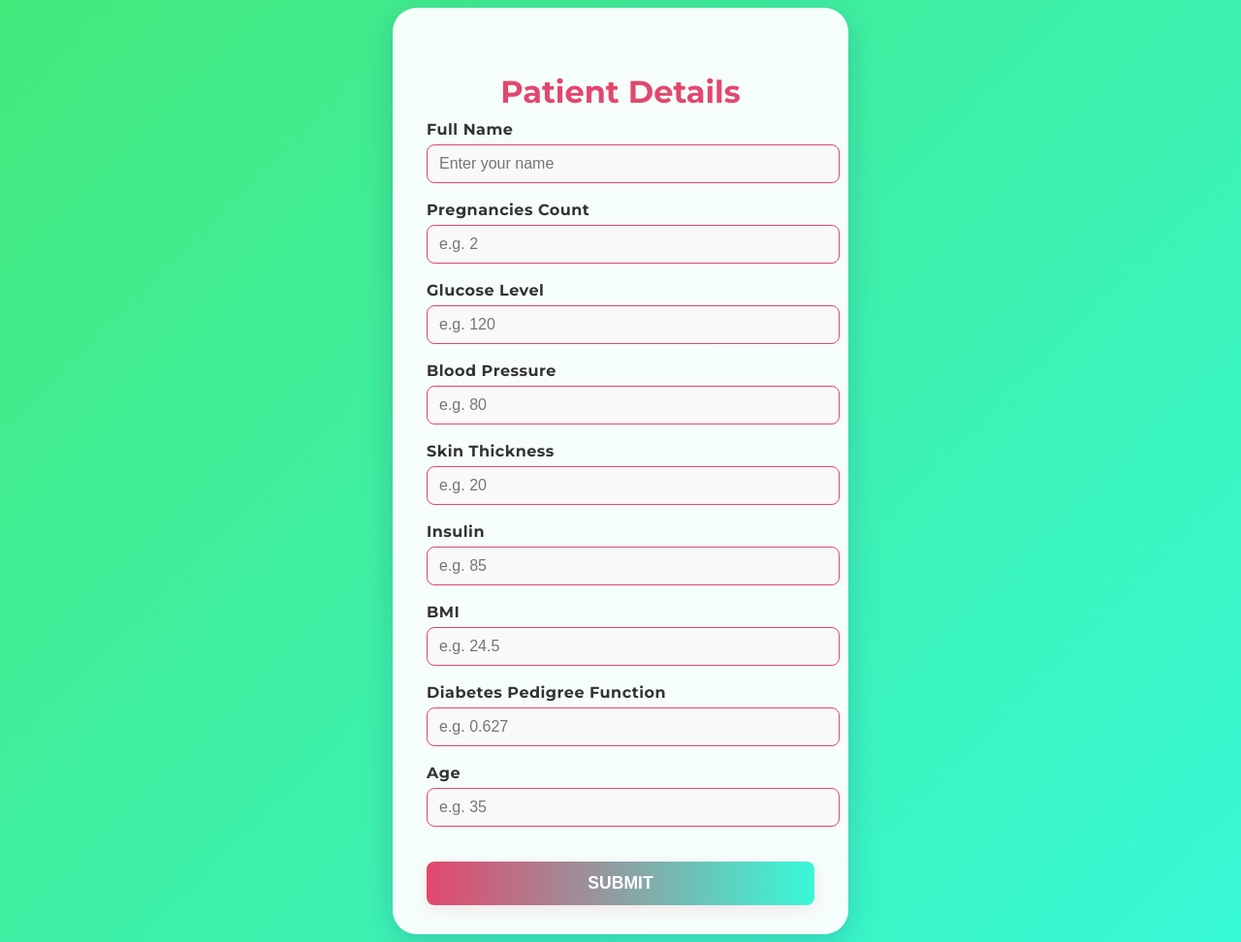
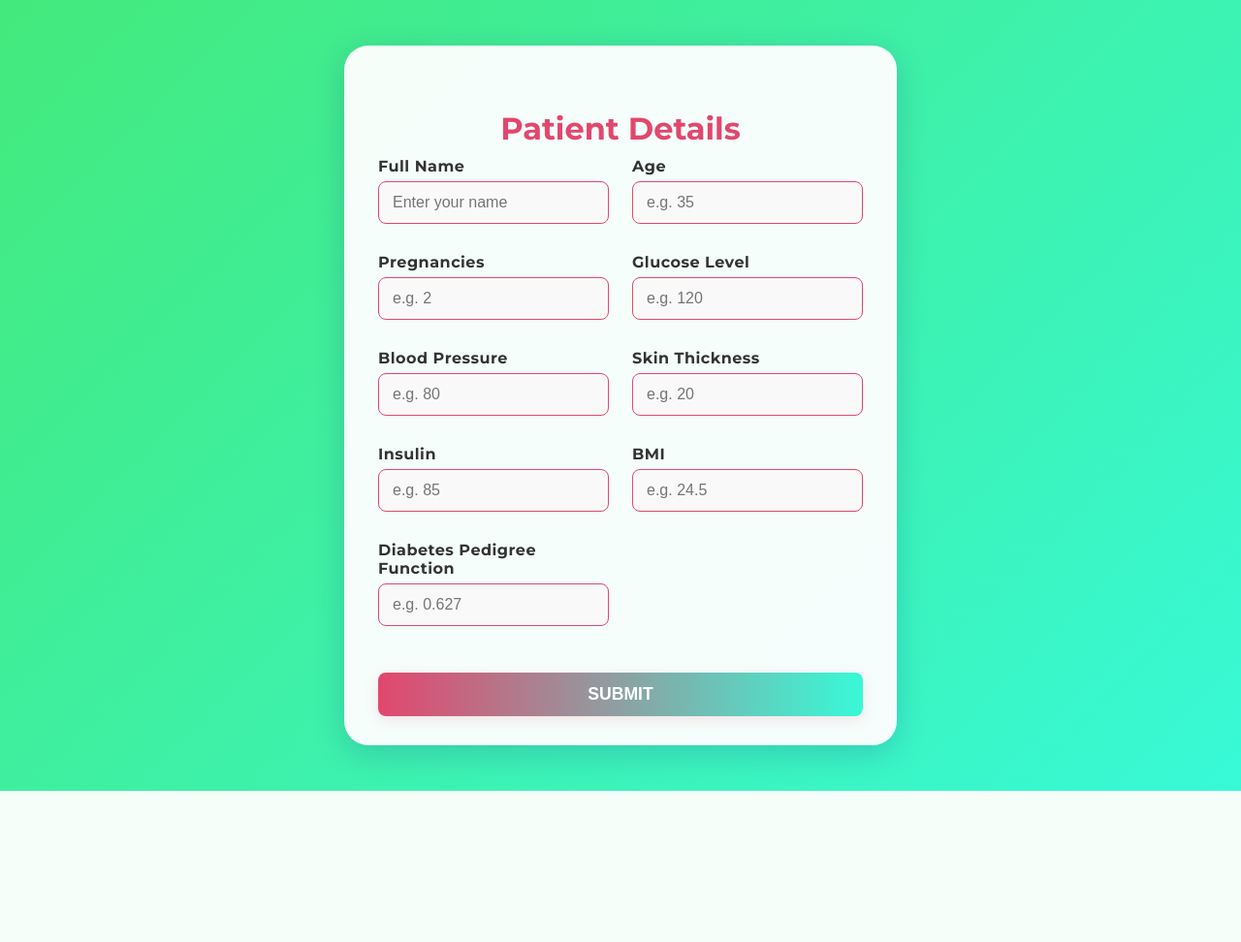
Before and after one commit to VHITMAN2025/GWING_Projects, a Flask app: page / in a window 1280 px wide. Shown: the whole page at 97% size. After the commit the page ends 816 px from the top, so only its background shows below. Run offline with Flask 3, Linux system fonts and the light colour scheme; parts of the project's set-up code (start-up, migrations or seed data) failed here and were passed over.

Commit message:
Added flask

```diff
--- a/templates/form.html
+++ b/templates/form.html
@@ -24,7 +24,7 @@
             display: flex;
             flex-direction: column;
             align-items: center;
-            width: 400px;
+            width: 500px;
         }
 
         h2 {
@@ -34,10 +34,18 @@
             font-weight: 700;
         }
 
-        .form-group {
+        .form-grid {
+            display: grid;
+            grid-template-columns: 1fr 1fr;
+            gap: 18px 24px;
             width: 100%;
             margin-bottom: 18px;
-            text-align: left;
+        }
+
+        .form-group {
+            display: flex;
+            flex-direction: column;
+            margin-bottom: 12px;
         }
 
         label {
@@ -51,13 +59,14 @@
         input[type="text"],
         input[type="number"] {
             width: 100%;
-            padding: 10px 12px;
+            padding: 12px 14px;
             border: 1.5px solid #e2476e;
             border-radius: 8px;
             font-size: 1rem;
             outline: none;
             transition: border 0.2s;
             background: #f9f9f9;
+            box-sizing: border-box;
         }
 
         input[type="text"]:focus,
@@ -86,10 +95,14 @@
             transform: translateY(-2px) scale(1.03);
         }
 
-        @media (max-width: 500px) {
+        @media (max-width: 700px) {
             .container {
                 width: 95vw;
                 padding: 25px 8vw;
+            }
+
+            .form-grid {
+                grid-template-columns: 1fr;
             }
         }
     </style>
@@ -99,41 +112,51 @@
     <form action="/predict" method="post">
         <div class="container">
             <h2>Patient Details</h2>
+            <div class="form-grid">
                 <div class="form-group">
                     <label for="name">Full Name</label>
                     <input id="name" name="name" type="text" placeholder="Enter your name" required>
                 </div>
                 <div class="form-group">
-                <label for="pregnancies">Pregnancies Count</label>
-                <input id="pregnancies" name="pregnancies" type="number" min="0" placeholder="e.g. 2" required inputmode="numeric" onwheel="this.blur()">
+                    <label for="age">Age</label>
+                    <input id="age" name="age" type="number" min="0" placeholder="e.g. 35" required inputmode="numeric"
+                        onwheel="this.blur()">
+                </div>
+                <div class="form-group">
+                    <label for="pregnancies">Pregnancies</label>
+                    <input id="pregnancies" name="pregnancies" type="number" min="0" placeholder="e.g. 2" required
+                        inputmode="numeric" onwheel="this.blur()">
                 </div>
                 <div class="form-group">
                     <label for="glucose">Glucose Level</label>
-                <input id="glucose" name="glucose" type="number" min="0" placeholder="e.g. 120" required inputmode="numeric" onwheel="this.blur()">
+                    <input id="glucose" name="glucose" type="number" min="0" placeholder="e.g. 120" required
+                        inputmode="numeric" onwheel="this.blur()">
                 </div>
                 <div class="form-group">
                     <label for="bp">Blood Pressure</label>
-                <input id="bp" name="bp" type="number" min="0" placeholder="e.g. 80" required inputmode="numeric" onwheel="this.blur()">
+                    <input id="bp" name="bp" type="number" min="0" placeholder="e.g. 80" required inputmode="numeric"
+                        onwheel="this.blur()">
                 </div>
                 <div class="form-group">
                     <label for="skin">Skin Thickness</label>
-                <input id="skin" name="skin" type="number" min="0" placeholder="e.g. 20" required inputmode="numeric" onwheel="this.blur()">
+                    <input id="skin" name="skin" type="number" min="0" placeholder="e.g. 20" required
+                        inputmode="numeric" onwheel="this.blur()">
                 </div>
                 <div class="form-group">
                     <label for="insulin">Insulin</label>
-                <input id="insulin" name="insulin" type="number" min="0" placeholder="e.g. 85" required inputmode="numeric" onwheel="this.blur()">
+                    <input id="insulin" name="insulin" type="number" min="0" placeholder="e.g. 85" required
+                        inputmode="numeric" onwheel="this.blur()">
                 </div>
                 <div class="form-group">
                     <label for="bmi">BMI</label>
-                <input id="bmi" name="bmi" type="number" step="0.1" min="0" placeholder="e.g. 24.5" required inputmode="decimal" onwheel="this.blur()">
+                    <input id="bmi" name="bmi" type="number" step="0.1" min="0" placeholder="e.g. 24.5" required
+                        inputmode="decimal" onwheel="this.blur()">
                 </div>
                 <div class="form-group">
                     <label for="dpf">Diabetes Pedigree Function</label>
-                <input id="dpf" name="dpf" type="number" step="0.01" min="0" placeholder="e.g. 0.627" required inputmode="decimal" onwheel="this.blur()">
+                    <input id="dpf" name="dpf" type="number" step="0.01" min="0" placeholder="e.g. 0.627" required
+                        inputmode="decimal" onwheel="this.blur()">
                 </div>
-            <div class="form-group">
-                <label for="age">Age</label>
-                <input id="age" name="age" type="number" min="0" placeholder="e.g. 35" required inputmode="numeric" onwheel="this.blur()">
             </div>
             <button type="submit">SUBMIT</button>
         </div>
```
Lines whose indentation alone changed are shown as unchanged.
